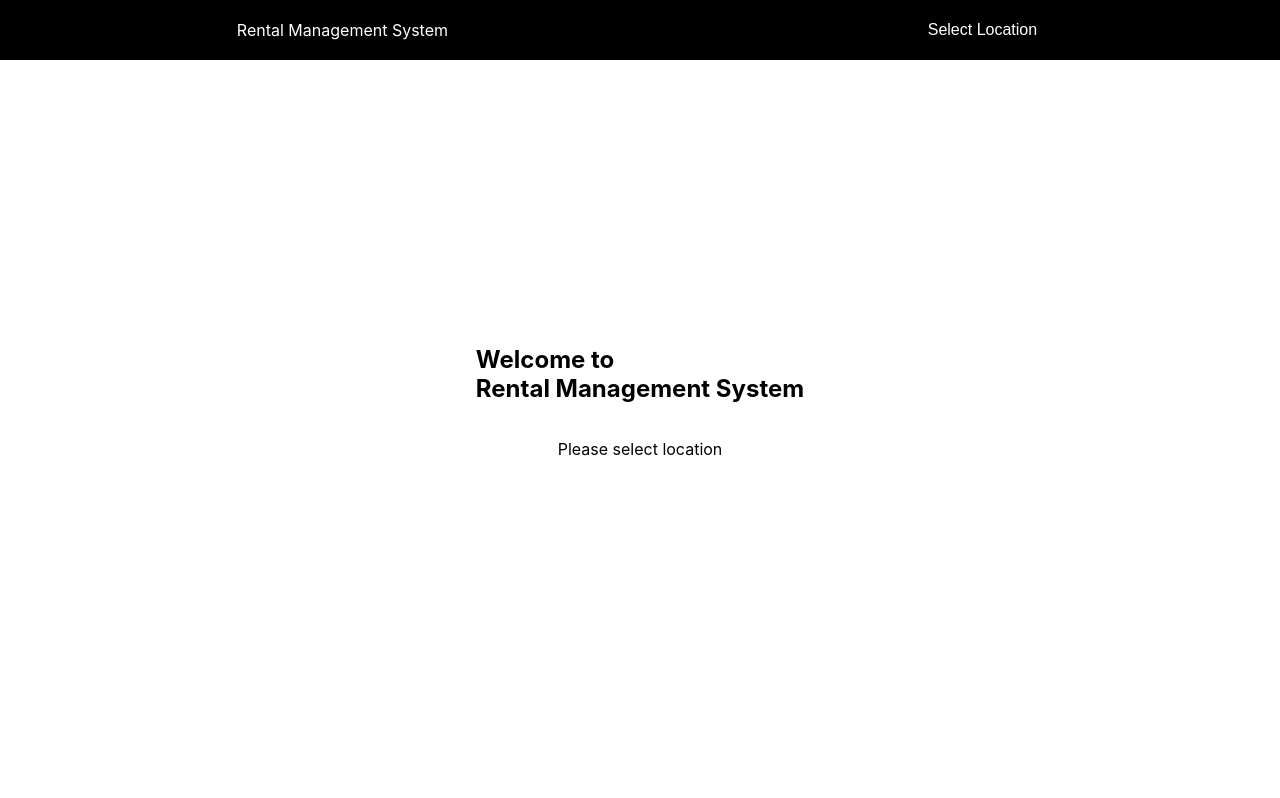
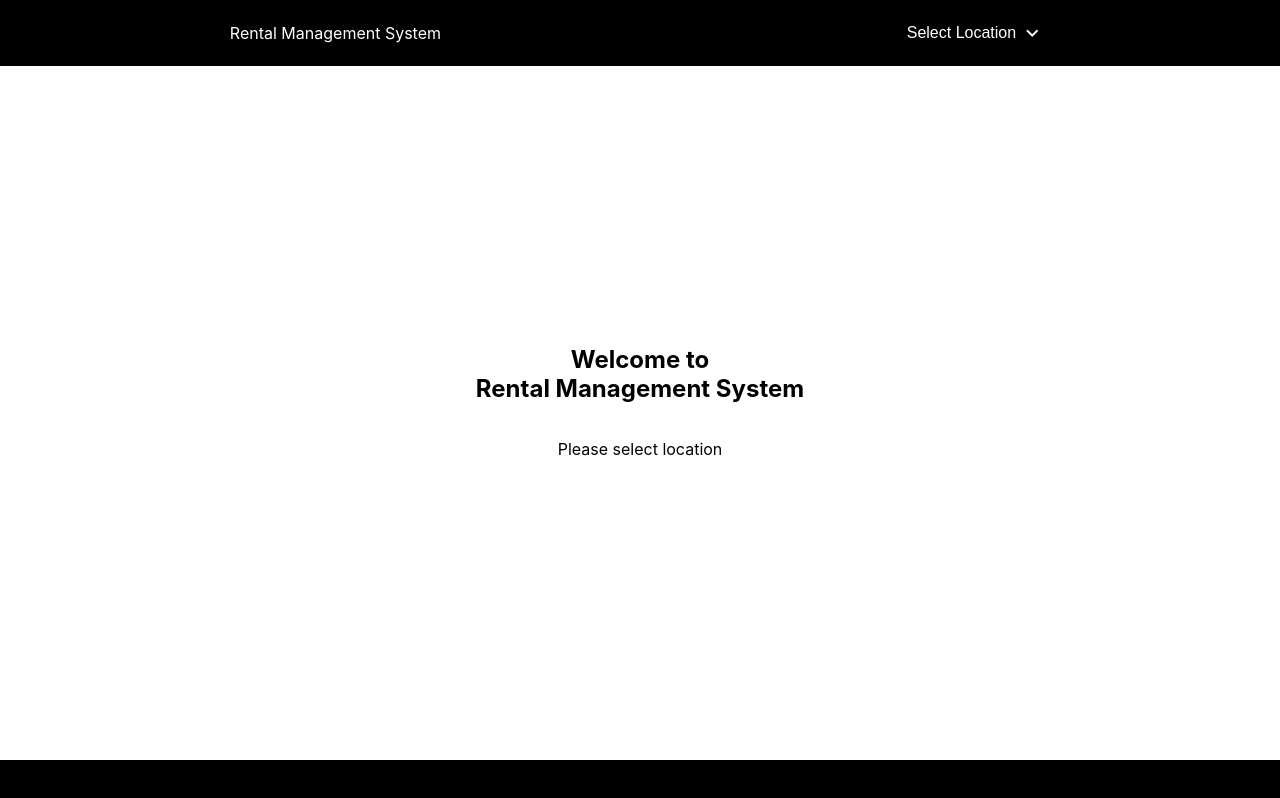
Before and after one commit to ayushgupta11/rental-management-app, a React (Create React App) app: page / in a window 1280 px wide. Built offline with nearby package versions, Linux system fonts and the light colour scheme.

Commit message:
added icons

```diff
--- a/public/index.html
+++ b/public/index.html
@@ -3,6 +3,8 @@
   <head>
     <meta charset="utf-8" />
     <link rel="icon" href="%PUBLIC_URL%/favicon.ico" />
+    <link href="https://fonts.googleapis.com/icon?family=Material+Icons"
+      rel="stylesheet">
     <meta name="viewport" content="width=device-width, initial-scale=1" />
     <meta name="theme-color" content="#000000" />
     <meta
--- a/src/App.js
+++ b/src/App.js
@@ -22,6 +22,7 @@ function App() {
         branch={branch}
         catalog={catalog}
       />
+      <div className="footer"></div>
     </div>
   );
 }
--- a/src/components/Categories/components/CategoryItem.jsx
+++ b/src/components/Categories/components/CategoryItem.jsx
@@ -17,9 +17,12 @@ export default function CategoryItem({
     return (
         <div className="card">
             <img src={images(`./${category.image}`)} alt="Avatar" />
-                <div className="container" onClick={() => setSelectedCategory(category.name)}>
-                    <h4><b>{category.name}</b></h4>
-                </div>
+            <div className="container" onClick={() => setSelectedCategory(category.name)}>
+                <div><b>{category.name}</b></div>
+                <span class="material-icons">
+                    arrow_forward_ios
+                </span>
+            </div>
         </div>
     )
 }
--- a/src/components/Categories/components/Pagination.jsx
+++ b/src/components/Categories/components/Pagination.jsx
@@ -2,11 +2,32 @@ import React from 'react'
 
 export default function Pagination({
     selectedCategory,
-    setSelectedCategory
+    setSelectedCategory,
+    location,
+    branch
 }) {
     return (
-        <div className="pagination">
-            <span onClick={() => setSelectedCategory(null)}>Equipment Catalog</span> { selectedCategory ? <>/  <span>{selectedCategory}</span></> : ''}
+        <div className="pagination-container">
+            <div className="pagination">
+                <span onClick={() => setSelectedCategory(null)}>Equipment Catalog</span> {selectedCategory ? <>/  <span>{selectedCategory}</span></> : ''}
+            </div>
+            <div className="filters">
+                <span className="title item">Filters</span>
+            {
+                location ?
+                    <span className="item">
+                        <span className="title">Location</span>: {location}
+                    </span>
+                    : null
+            }
+            {
+                branch ?
+                    <span className="item">
+                        <span className="title">Branch</span>: {branch}
+                    </span>
+                    : null
+            }
+            </div>
         </div>
     )
 }
--- a/src/components/Categories/components/SubCategory.jsx
+++ b/src/components/Categories/components/SubCategory.jsx
@@ -23,7 +23,10 @@ export default function SubCategory({
                         <div className="card" key={index}>
                             <img src={images(`./${item.image}`)} alt="Avatar" />
                             <div className="container">
-                                <h4><b>{item.name}</b></h4>
+                                <div><b>{item.name}</b></div>
+                                <span class="material-icons">
+                                    arrow_forward_ios
+                                </span>
                             </div>
                         </div>
                     )
--- a/src/components/Categories/index.jsx
+++ b/src/components/Categories/index.jsx
@@ -34,7 +34,12 @@ export default function Categories({
     }, [location, branch])
     return (
         <div className="categories-container">
-            <Pagination selectedCategory={selectedCategory} setSelectedCategory={setSelectedCategory} />
+            <Pagination
+                selectedCategory={selectedCategory}
+                setSelectedCategory={setSelectedCategory}
+                location={location}
+                branch={branch}
+            />
             {
                 selectedCategory ?
                     <SubCategory selectedCategory={selectedCategory} categories={categoryList} />
--- a/src/components/Header/components/LocationList.jsx
+++ b/src/components/Header/components/LocationList.jsx
@@ -10,7 +10,14 @@ export default function LocationList({
     const [showMenu, setShowMenu] = useState(false)
     return (
         <div className="dropdown">
-            <button onClick={() => setShowMenu(!showMenu)} className="dropbtn">Select Location</button>
+            <button onClick={() => setShowMenu(!showMenu)} className="dropbtn">
+                <span className="dropbtn-text">
+                    Select Location
+                    <span class="material-icons dropbtn-icon">
+                        expand_more
+                    </span>
+                </span>
+            </button>
             <div className={`dropdown-content ${showMenu ? 'show' : ''}`}>
                 {
                     locations.map((location) => {
--- a/src/components/Header/index.jsx
+++ b/src/components/Header/index.jsx
@@ -9,7 +9,7 @@ export default function Header({
 }) {
     return (
         <div className="header-section">
-            <div className="header-title">Rental Management System</div>
+            <div className="header-title" onClick={() => { setLocation(null);setBranch(null) }}>Rental Management System</div>
             <Location
                 locations={catalog.locations}
                 setLocation={setLocation}
--- a/src/scss/main.scss
+++ b/src/scss/main.scss
@@ -1,2 +1,10 @@
 @import './modules/header';
 @import './modules/landing';
+
+.footer{
+    position: fixed;
+    bottom: 0;
+    width: 100%;
+    height: 40px;
+    background: #000;
+}
--- a/src/scss/modules/header.scss
+++ b/src/scss/modules/header.scss
@@ -8,6 +8,9 @@
     position: fixed;
     width: 100%;
     z-index: 2;
+    .header-title{
+      cursor: pointer;
+    }
     .dropbtn {
         background-color:#000;
         color: white;
@@ -15,6 +18,14 @@
         font-size: 16px;
         border: none;
         cursor: pointer;
+        .dropbtn-text{
+          display: flex;
+          justify-content: center;
+          align-items: center;
+          .dropbtn-icon{
+            margin-left: 4px;
+          }
+        }
       }
       .dropdown {
         position: relative;
--- a/src/scss/modules/landing.scss
+++ b/src/scss/modules/landing.scss
@@ -1,6 +1,5 @@
 .landing-container{
     display: flex;
-    justify-content: center;
     align-items: center;
     .welcome-container{
         position: absolute;
@@ -12,6 +11,9 @@
         justify-content: center;
         align-items: center;
         flex-direction: column;
+        h2{
+            text-align: center;
+        }
     }
     .categories-container{
         margin-top: 70px;
@@ -19,13 +21,26 @@
         flex-direction: column;
         justify-content: center;
         margin-left: 30px;
+        margin-bottom: 40px;
+        .pagination-container{
+            padding: 10px;
             .pagination{
                 font-weight: bold;
-            font-size: 20px;
+                font-size: 16px;
                 span{
                     cursor: pointer;
                     &:hover{
                         text-decoration: underline;
+                    }
+                }
+            }
+            .filters{
+                margin-top: 10px;
+                .title{
+                    font-weight: bold;
+                }
+                .item{
+                    margin-left: 10px;
                 }
             }
         }
@@ -36,6 +51,8 @@
                 box-shadow: 0 4px 8px 0 rgba(0,0,0,0.2);
                 transition: 0.3s;
                 margin: 10px;
+                border: 1px solid #eee;
+                border-radius: 5px;
                 img{
                     width: 100%;
                 }
@@ -47,6 +64,12 @@
                 padding: 2px 16px;
                 color: white;
                 background: #9393e7;
+                cursor: pointer;
+                display: flex;
+                height: 50px;
+                /* align-items: center; */
+                justify-content: space-between;
+                align-items: center;
               }
         }
     }
```
Lines whose indentation alone changed are shown as unchanged.
